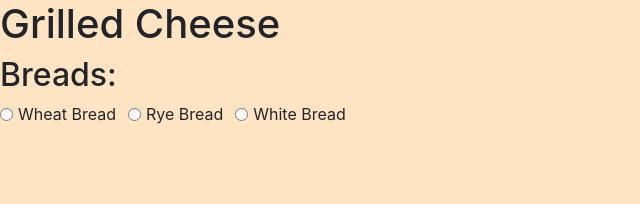
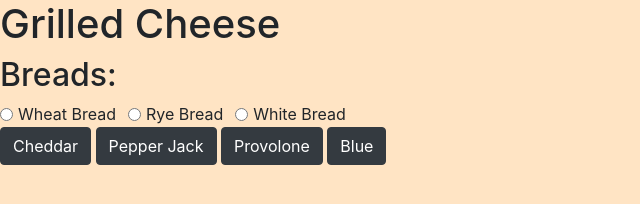
Before and after one commit to Jmarquez8951/grilled-cheese, a plain HTML site: page index.html in a window 1280 px wide. Shown: the whole page, without its empty margins (0-640 px from the left). Drawn offline with nearby package versions, Linux system fonts and the light colour scheme.

Commit message:
cheese buttons work

```diff
--- a/index.html
+++ b/index.html
@@ -12,6 +12,7 @@
 
     <h2>Breads:</h2>
     <div id="bread-container"></div>
+    <div id="cheese-container"></div>
 
     <script src="https://code.jquery.com/jquery-3.4.1.slim.min.js" integrity="sha384-J6qa4849blE2+poT4WnyKhv5vZF5SrPo0iEjwBvKU7imGFAV0wwj1yYfoRSJoZ+n" crossorigin="anonymous"></script>
     <script src="https://cdn.jsdelivr.net/npm/popper.js@1.16.0/dist/umd/popper.min.js" integrity="sha384-Q6E9RHvbIyZFJoft+2mJbHaEWldlvI9IOYy5n3zV9zzTtmI3UksdQRVvoxMfooAo" crossorigin="anonymous"></script>
--- /dev/null
+++ b/javascripts/components/cheese.js
@@ -0,0 +1,29 @@
+import util from '../helpers/util.js';
+import cheeseData from '../helpers/data/cheeseData.js';
+
+const addCheese = (e) => {
+    const cheeseId = e.target.id;
+    cheeseData.setCheese(cheeseId);
+};
+
+const buttonEvents = () => {
+    const cheeseButtons = document.getElementsByClassName('cheeseButtons');
+    for (let i = 0; i < cheeseButtons.length; i++){
+        cheeseButtons[i].addEventListener('click', addCheese);
+    }
+};
+
+const makeCheeseSection = () => {
+    const cheeses = cheeseData.getCheese();
+    let domString = '';
+
+    cheeses.forEach((cheese) => {
+        domString += `
+        <button id="${cheese.id}" type="button" class="btn btn-dark cheeseButtons">${cheese.type}</button>`
+    })
+
+    util.printToDom('cheese-container', domString);
+    buttonEvents();
+};
+
+export default {makeCheeseSection};
--- /dev/null
+++ b/javascripts/helpers/data/cheeseData.js
@@ -0,0 +1,44 @@
+const cheese = [
+    {
+        type: 'Cheddar',
+        color: '#fd941f',
+        price: 1,
+        id: 'cheese1'
+    },
+    {
+        type: 'Pepper Jack',
+        color: '#fd941f',
+        price: 1,
+        id: 'cheese2'
+    },
+    {
+        type: 'Provolone',
+        color: '#fd941f',
+        price: 1,
+        id: 'cheese3'
+    },
+    {
+        type: 'Blue',
+        color: '#fd941f',
+        price: 1,
+        id: 'cheese4'
+    }
+];
+
+let selectedCheeseId = [];
+
+const setCheese = (cheeseId) => {
+    const foundCheese = cheese.find((x) => x.id === cheeseId);
+    selectedCheeseId.push(foundCheese);
+    console.log(selectedCheeseId);
+};
+
+const getCheese = () => {
+    return cheese;
+};
+
+const getSelectedCheeses = () => {
+    return selectedCheeseId;
+}
+
+export default {getCheese, setCheese, getSelectedCheeses};
--- a/javascripts/main.js
+++ b/javascripts/main.js
@@ -1,7 +1,9 @@
-import breads from './components/bread.js'
+import breads from './components/bread.js';
+import cheeses from './components/cheese.js';
 
 const init = () => {
     breads.makeBreadSection();
+    cheeses.makeCheeseSection();
 };
 
 init();
```
